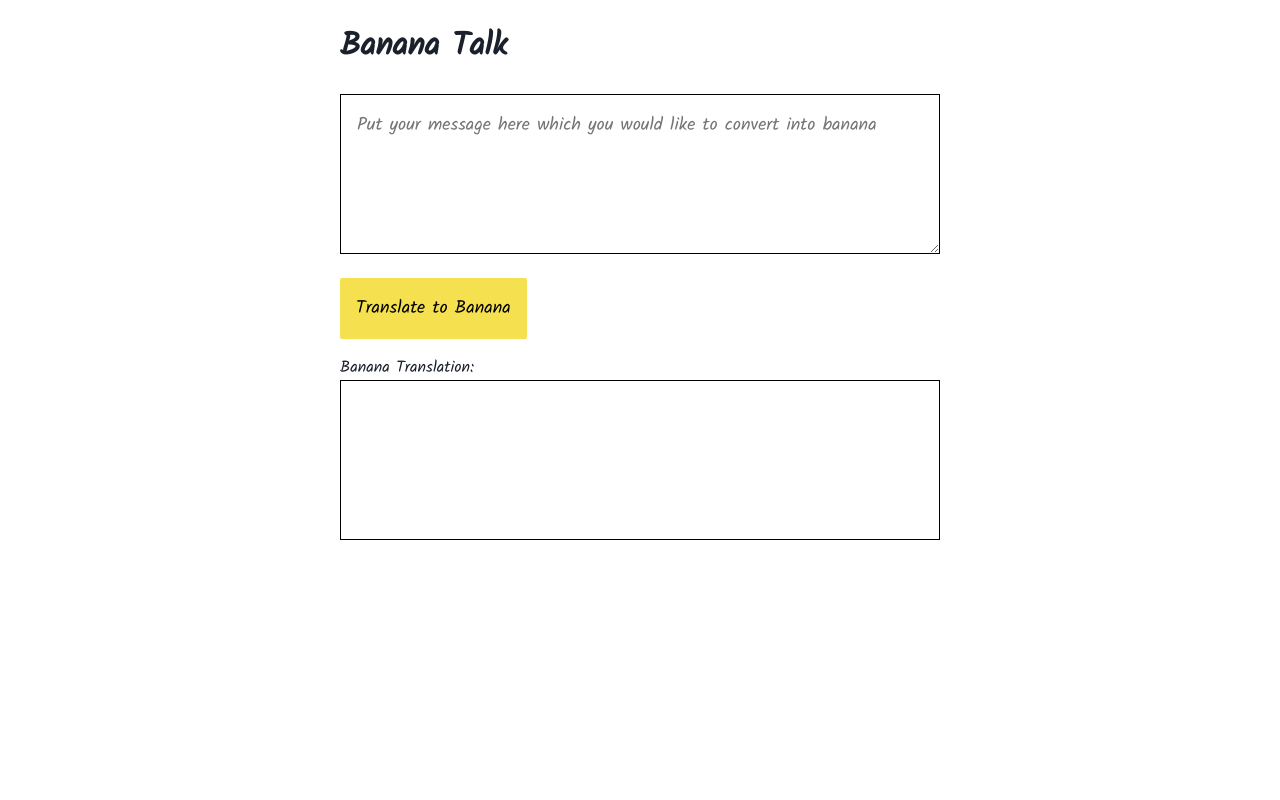
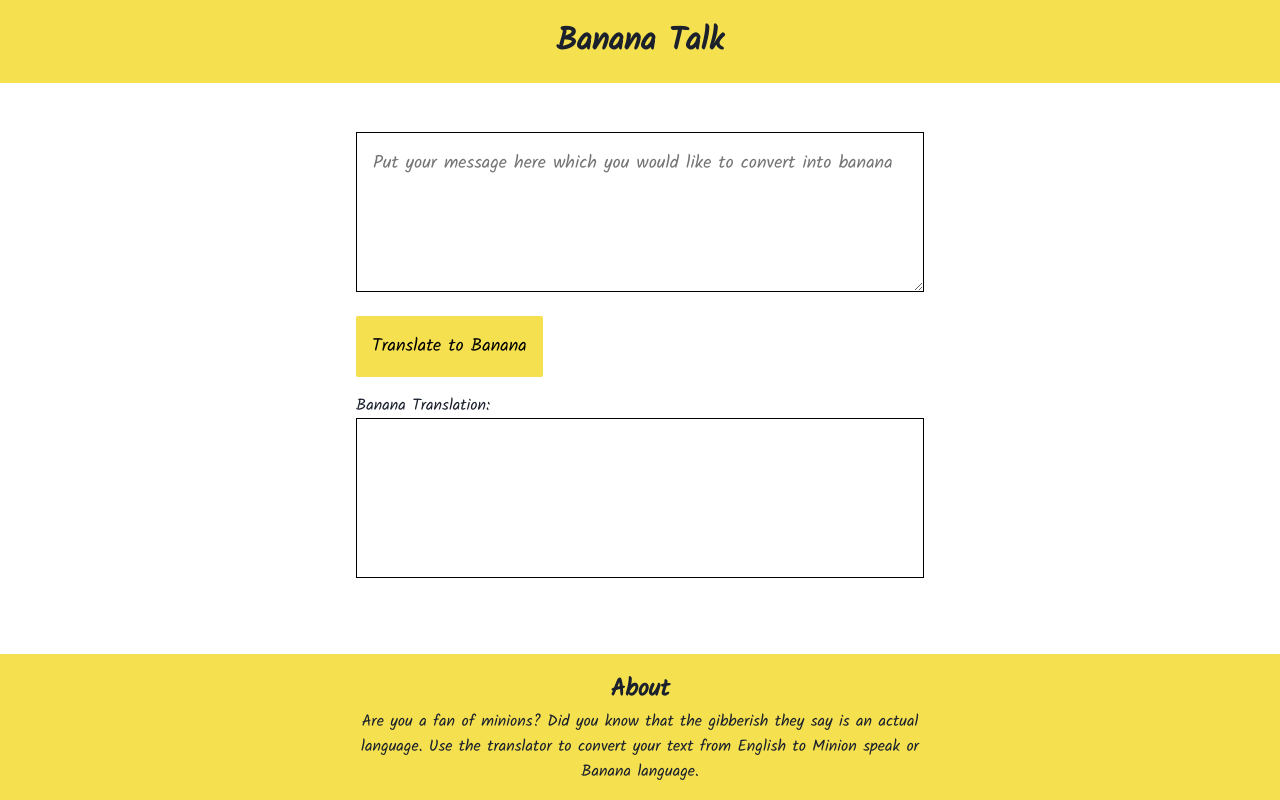
Before and after one commit to bhushannaikaroskar/banana-speak, a plain HTML site: page index.html in a window 1280 px wide. Drawn offline with Linux system fonts and the light colour scheme.

Commit message:
style: add footer and component library

```diff
--- a/app.js
+++ b/app.js
@@ -26,7 +26,7 @@ function clickEventHandler(){
     .then(json => {
         console.log(json);
         var translatedText = json.contents.translated;
-        textOutput.innerHTML = translatedText + inputTxt.value;
+        textOutput.innerHTML = translatedText;
     }).catch(errorHandling);
 }
 
--- a/index.html
+++ b/index.html
@@ -8,13 +8,19 @@
     <link rel="stylesheet" href="style.css" />
 </head>
 <body>
+    <nav>
+        <h1>Banana Talk</h1>
+    </nav>
     <div class="container">
-        <h1>Banana Talk</h1>
         <textarea id="text-input" class="text-box" placeholder="Put your message here which you would like to convert into banana"></textarea>
         <button id="btn-translate" class="link-primary">Translate to Banana</button>
         <div>Banana Translation:</div>
         <div id="text-output" class="text-box"></div>
         <script src="app.js" type="text/javascript"></script>
     </div>
+    <footer>
+        <h2>About</h2>
+        <div class="container">Are you a fan of minions? Did you know that the gibberish they say is an actual language. Use the translator to convert your text from English to Minion speak or Banana language.</div>
+    </footer>
 </body>
 </html>
--- a/style.css
+++ b/style.css
@@ -8,17 +8,47 @@
 body{
     font-family: 'Kalam', cursive;
     color: var(--secondary-color);
+    margin: auto;
+    min-height: 100vh;
+    display: flex;
+    /* justify-content: center; */
+    flex-direction: column;
+    width: 100%;
+
 }
+
+
 
 h1{
     color: var(--secondary-color);
 }
 
+nav{
+    background-color: var(--primary-color);
+    padding: 1rem;
+    text-align: center;
+}
+
+h1{
+    margin:0;
+    font-size: 2rem;
+}
+
 .container{
-
+    box-sizing: border-box;
+    display: flexbox;
+    width: 100%;
     padding: 0 1rem;
     max-width: 600px;
-    margin: auto;
+    margin:auto;
+}
+
+#text-input{
+    margin-top: 1.3rem;
+}
+
+#text-output{
+    margin-bottom:1.3rem;
 }
 
 .text-box{
@@ -41,3 +71,18 @@ h1{
     border-radius: 2px;
     margin: 1rem 0;
 }
+
+footer{
+    background-color: var(--primary-color);
+    padding: 1rem 0;
+    text-align: center;
+    position:static;
+    bottom: 0;
+    width:100%;
+    margin-top:auto;
+    min-height:auto;
+}
+
+h2{
+    margin: 0;
+}
```
